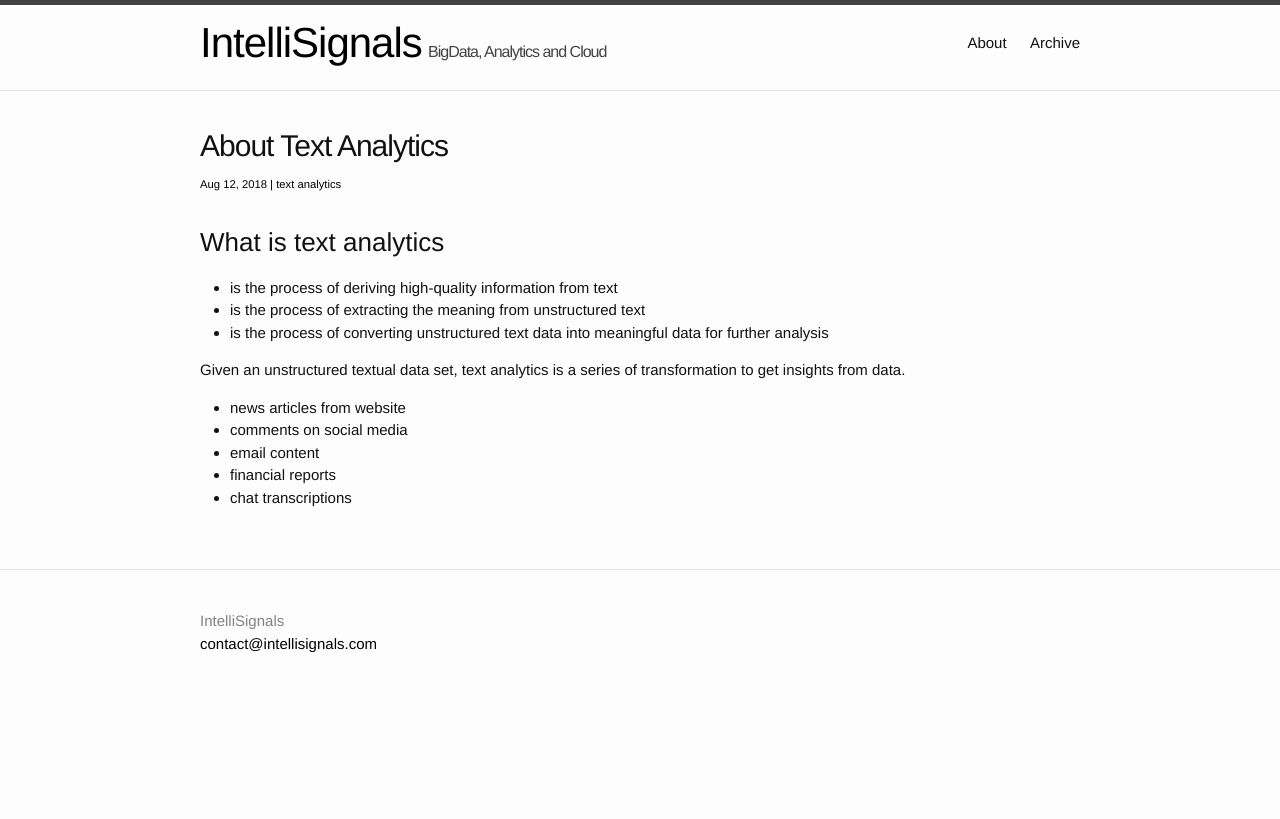
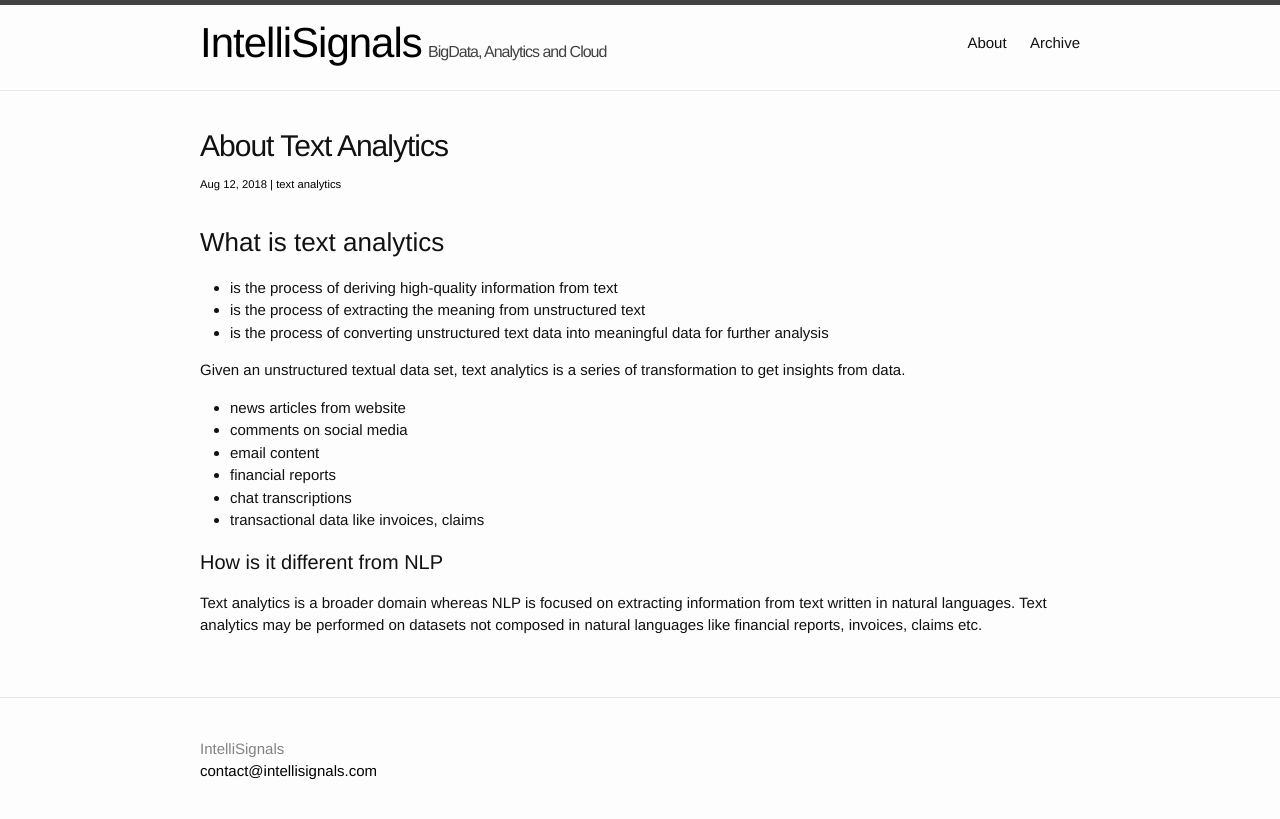
Before and after one commit to eellpp/Intelli, a Jekyll site: the page built from _posts/2018-08-13-about-text-analytics.markdown, in a window 1280 px wide. Shown: the top 819 px of the page. Built offline with Jekyll 4.4.1, drawn with Linux system fonts in a browser that asks for light colours.

Commit message:
Update 2018-08-13-about-text-analytics.markdown

```diff
--- a/_posts/2018-08-13-about-text-analytics.markdown
+++ b/_posts/2018-08-13-about-text-analytics.markdown
@@ -17,3 +17,8 @@ Given an unstructured textual data set, text analytics is a series of transforma
 - email content
 - financial reports
 - chat transcriptions
+- transactional data like invoices, claims
+
+#### How is it different from NLP
+
+Text analytics is a broader domain whereas NLP is focused on extracting information from text written in natural languages. Text analytics may be performed on datasets not composed in natural languages like financial reports, invoices, claims etc.
```
